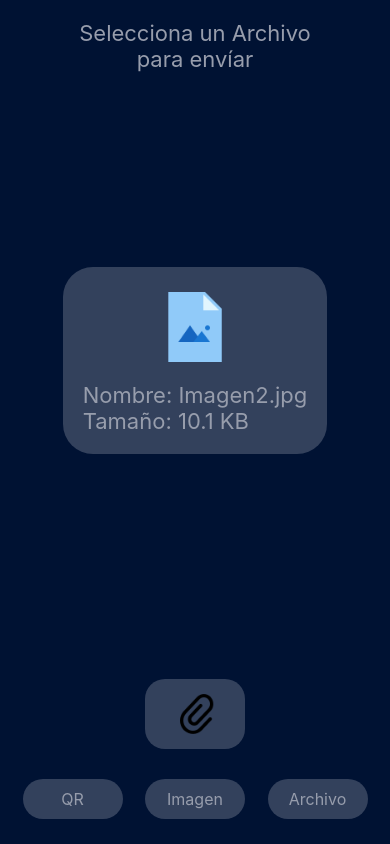
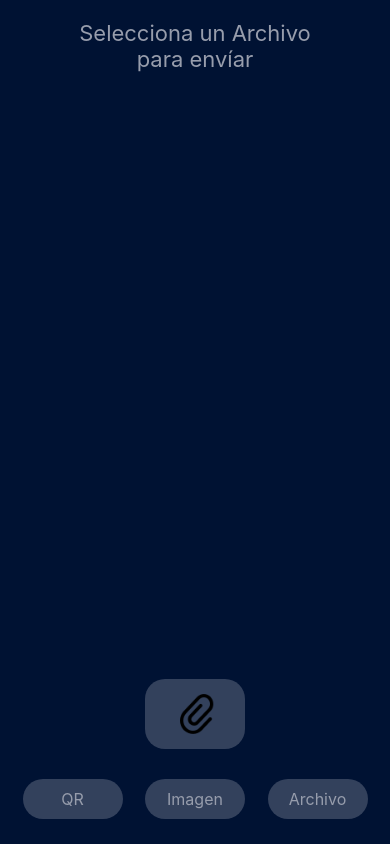
Before and after one commit to sandclock-byte/TestPetid, a React Native app: screen / in a window 390 px wide. Built offline with nearby package versions, Linux system fonts and the light colour scheme.

Commit message:
Se desplega información de Archivo

```diff
--- a/src/components/Archivo.js
+++ b/src/components/Archivo.js
@@ -41,10 +41,28 @@ export default function Archivo() {
                     </TouchableOpacity>
                 </View>;
             setShowActions(act);
-            console.log(file.uri);
-            console.log(file.type);
-            console.log(file.name);
-            console.log(file.size);
+            // console.log(file.uri);
+            // console.log(file.type);
+            // console.log(file.name);
+            // console.log(file.size);
+            let type = getFileType(file.name);
+            let deta =
+            <View style={styles.viewDetails}>
+                <View style={styles.viewContentDetails}>
+                    <View style={styles.viewIconDetails}>
+                        <Image
+                            style={styles.iconDetails}
+                            source={{
+                                uri: getIcon(type)
+                            }}
+                        />
+                    </View>
+                    <Text style={styles.text}>Nombre: {file.name}</Text>
+                    <Text style={styles.text}>Tamaño: {fileSize(file.size)}</Text>
+                </View>
+            </View>;
+
+            setShowDetails(deta);
         }
     }, [file])
 
@@ -57,8 +75,6 @@ export default function Archivo() {
 
             setFile({
                 ...file,
-                uri: res.uri,
-                type: res.type,
                 name: res.name,
                 size: res.size,
                 base64: result,
@@ -87,7 +103,10 @@ export default function Archivo() {
 
         </View>;
 
+    let details = <View></View>;
+
     const [showActions, setShowActions] = useState(actions);
+    const [showDetails, setShowDetails] = useState(details)
 
     const sendFile = () => {
         const tramaArchivo = `*${file.base64}#`
@@ -102,20 +121,7 @@ export default function Archivo() {
                 <Text style={styles.text}>para envíar</Text>
             </View>
 
-            <View style={styles.viewDetails}>
-                <View style={styles.viewContentDetails}>
-                    <View style={styles.viewIconDetails}>
-                        <Image
-                            style={styles.iconDetails}
-                            source={{
-                                uri: getIcon(getFileType('Imagen2.jpg'))
-                            }}
-                        />
-                    </View>
-                    <Text style={styles.text}>Nombre: Imagen2.jpg</Text>
-                    <Text style={styles.text}>Tamaño: {fileSize(10338)}</Text>
-                </View>
-            </View>
+            {showDetails}
 
             {showActions}
 
@@ -126,8 +132,6 @@ export default function Archivo() {
 
 const defaultValue = () => {
     return {
-        uri: '',
-        type: '',
         name: '',
         size: '',
         base64: '',
```
